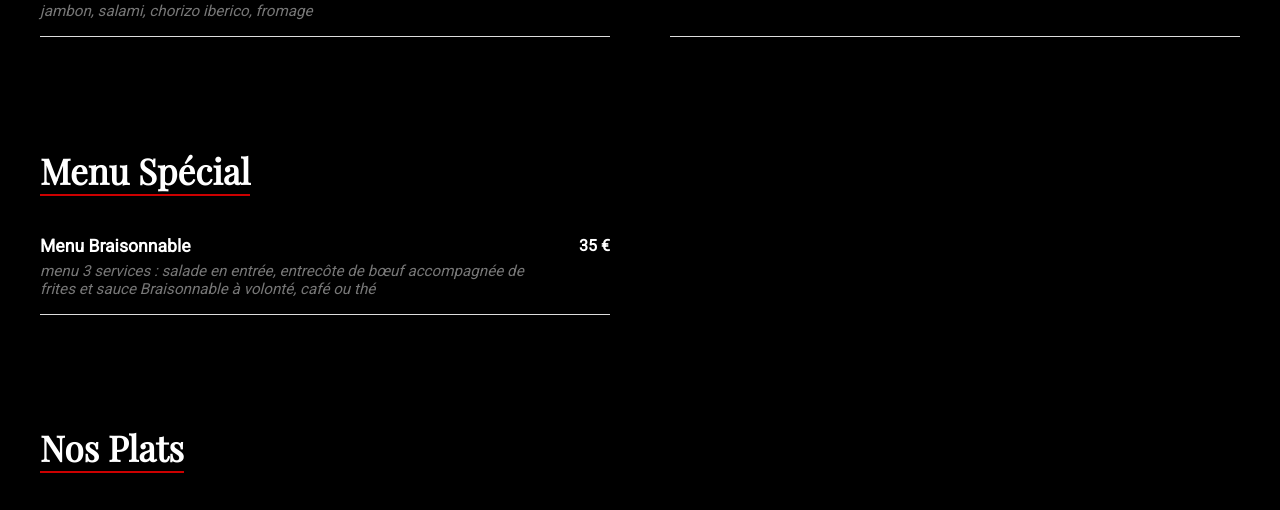
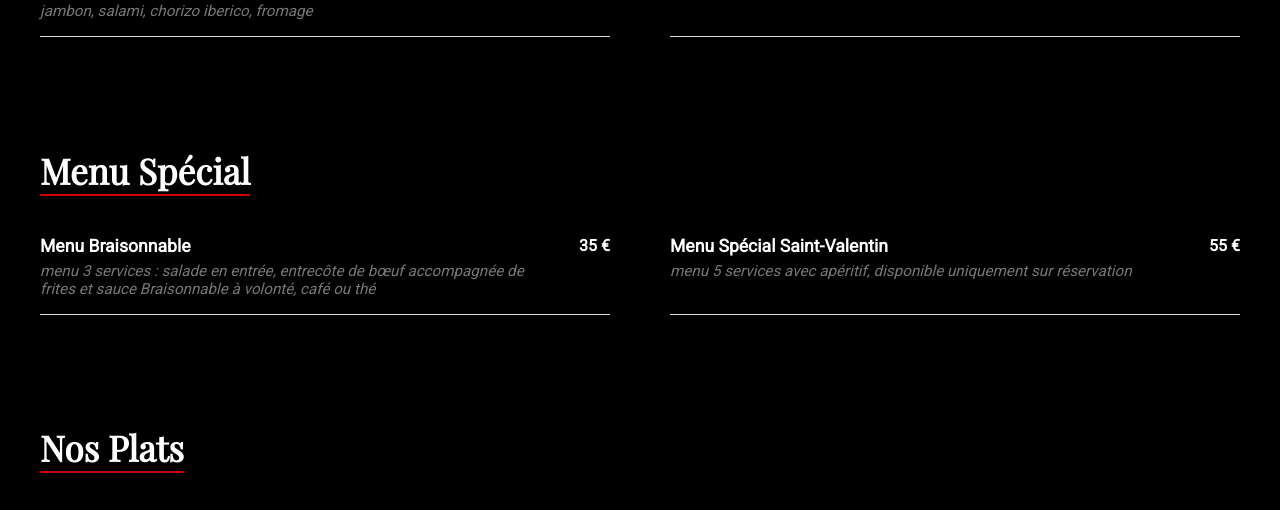
Before and after one commit to laurilan11/Braisonnable, a Django app: page /menu/ in a window 1280 px wide. Shown: the part 757-1267 px from the top of the page. Run offline with Django 5.2, Linux system fonts and the light colour scheme.

Commit message:
Ajout menu saint valentin

```diff
--- a/restaurant/templates/restaurant/menu.html
+++ b/restaurant/templates/restaurant/menu.html
@@ -86,6 +86,13 @@
         <p>menu 3 services : salade en entrée, entrecôte de bœuf accompagnée de frites et sauce Braisonnable à volonté, café ou thé</p>
       </div>
       <span class="price"> 35 €</span>
+    </li>
+    <li class="menu-itemo">
+      <div class="item-text">
+        <h4>Menu Spécial Saint-Valentin</h4>
+        <p>menu 5 services avec apéritif, disponible uniquement sur réservation</p>
+      </div>
+      <span class="price"> 55 €</span>
     </li>
   </ul>
 </section>
--- a/static/css/styles.css
+++ b/static/css/styles.css
@@ -670,7 +670,7 @@ main.page-secondaire {
     width: 100%;
     z-index: 10;
     align-items: center;
-    top: 185px;
+    top: 140px;
     transform: translateZ(0px);
     will-change: transform;
 }
@@ -732,7 +732,7 @@ main.page-secondaire {
 
 /* === Section principale du menu === */
 .menu-section {
-    scroll-margin-top: 180px; /* ajustable à la hauteur de ton header */
+    scroll-margin-top: 190px; /* ajustable à la hauteur de ton header */
     max-width: 1200px;
     margin: 80px auto;
     padding: 0 20px;
@@ -802,7 +802,7 @@ main.page-secondaire {
         text-align: center;
     }
         .menu-navigation, .menu-navigation_vin {
-        top: 189px;
+        top: 140px;
     }
 }
 /* Responsive : 1 colonne sur petit écran */
@@ -837,12 +837,12 @@ main.page-secondaire {
     }
 }
 
-@media (max-width: 667px) {
+/* @media (max-width: 667px) {
     .menu-navigation, .menu-navigation_vin {
         top: 195px;
     }
 }
-
+*/
 
 @media (max-width: 400px) {
     .menu-nav a {
```
Also changed, not shown: restaurant/templates/restaurant/home.html (+4 -4 lines), static/images/PHOTO-2026-01-24-11-09-55.jpg (added), 2 other files.
